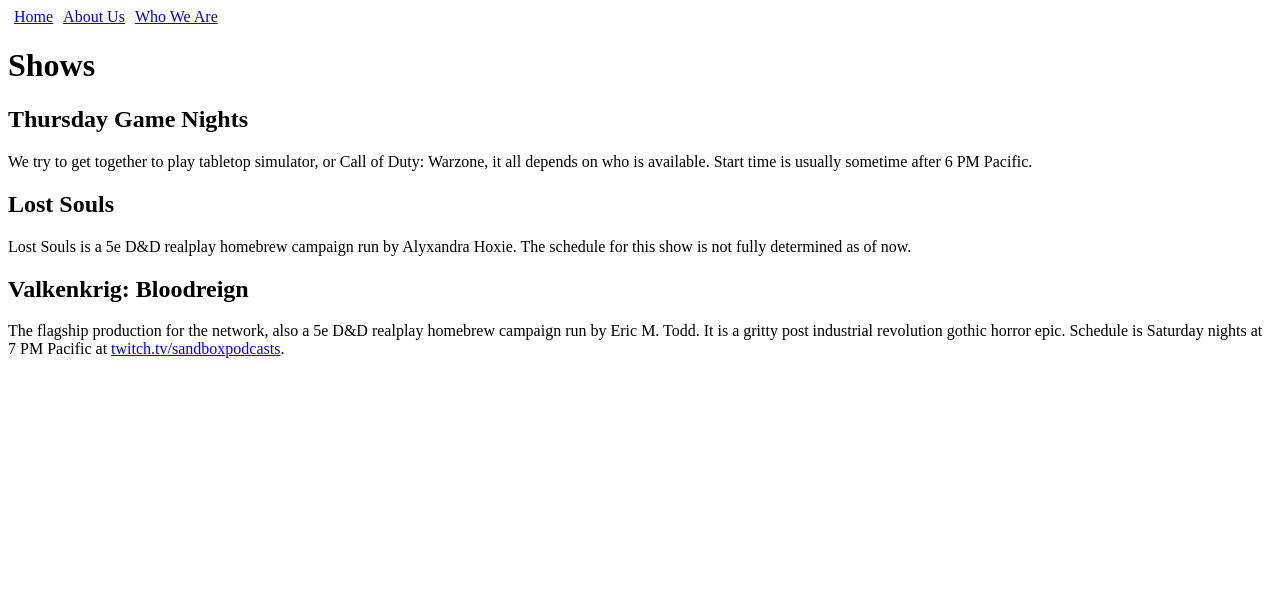
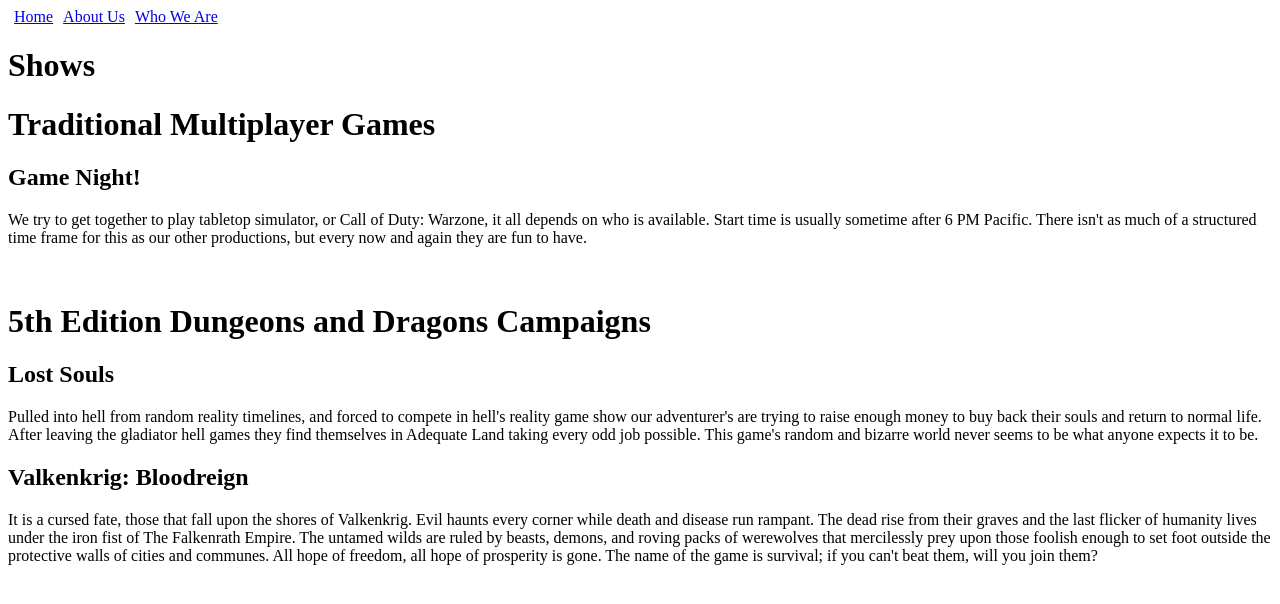
Before and after one commit to EricMTodd/sandbox-podcasts, a plain HTML site: page pages/shows.html in a window 1280 px wide. Drawn offline with Linux system fonts and the light colour scheme.

Commit message:
Updated show descriptions and added short details about who we are.

```diff
--- a/pages/shows.html
+++ b/pages/shows.html
@@ -14,27 +14,37 @@
     </nav>
     <header><h1>Shows</h1></header>
     <main>
-      <h2>Thursday Game Nights</h2>
+      <h1>Traditional Multiplayer Games</h1>
+      <h2>Game Night!</h2>
       <p>
         We try to get together to play tabletop simulator, or Call of Duty:
         Warzone, it all depends on who is available. Start time is usually
-        sometime after 6 PM Pacific.
+        sometime after 6 PM Pacific. There isn't as much of a structured time
+        frame for this as our other productions, but every now and again they
+        are fun to have.
       </p>
-
+      <br />
+      <h1>5th Edition Dungeons and Dragons Campaigns</h1>
       <h2>Lost Souls</h2>
       <p>
-        Lost Souls is a 5e D&D realplay homebrew campaign run by Alyxandra
-        Hoxie. The schedule for this show is not fully determined as of now.
+        Pulled into hell from random reality timelines, and forced to compete in
+        hell's reality game show our adventurer's are trying to raise enough
+        money to buy back their souls and return to normal life. After leaving
+        the gladiator hell games they find themselves in Adequate Land taking
+        every odd job possible. This game's random and bizarre world never seems
+        to be what anyone expects it to be.
       </p>
 
       <h2>Valkenkrig: Bloodreign</h2>
       <p>
-        The flagship production for the network, also a 5e D&D realplay homebrew
-        campaign run by Eric M. Todd. It is a gritty post industrial revolution
-        gothic horror epic. Schedule is Saturday nights at 7 PM Pacific at
-        <a href="https://www.twitch.tv/sandboxpodcasts/"
-          >twitch.tv/sandboxpodcasts</a
-        >.
+        It is a cursed fate, those that fall upon the shores of Valkenkrig. Evil
+        haunts every corner while death and disease run rampant. The dead rise
+        from their graves and the last flicker of humanity lives under the iron
+        fist of The Falkenrath Empire. The untamed wilds are ruled by beasts,
+        demons, and roving packs of werewolves that mercilessly prey upon those
+        foolish enough to set foot outside the protective walls of cities and
+        communes. All hope of freedom, all hope of prosperity is gone. The name
+        of the game is survival; if you can't beat them, will you join them?
       </p>
     </main>
     <footer></footer>
```
Also changed, not shown: pages/who-we-are.html (+9 -2 lines).
